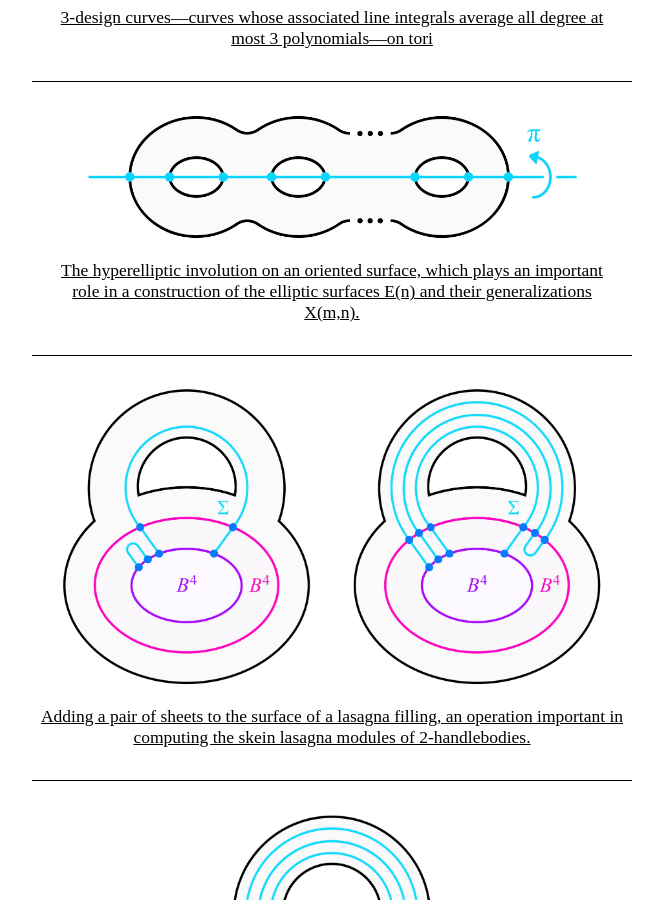
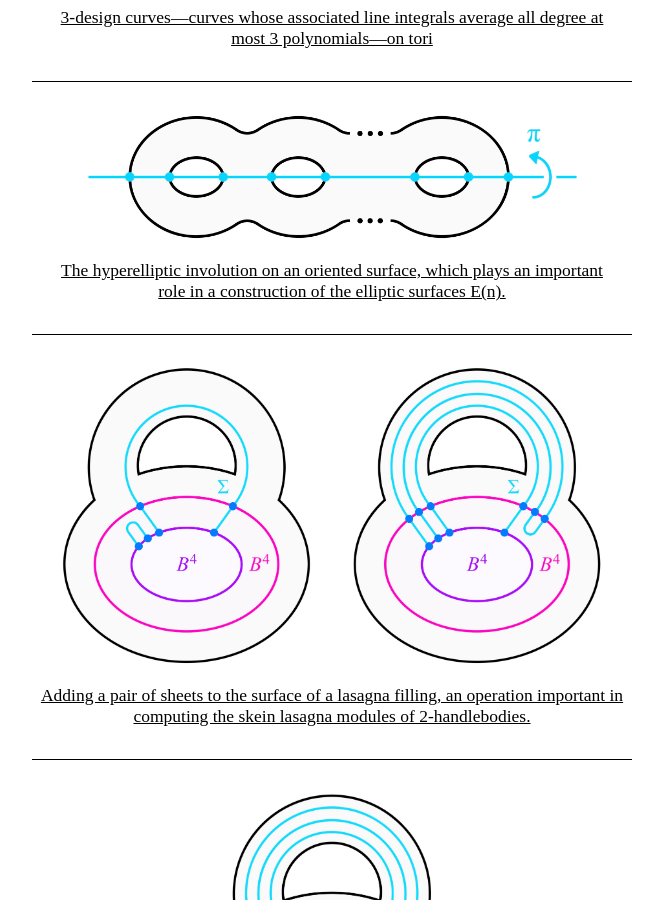
Before and after one commit to AyodejiLindblad/AyodejiLindblad.github.io, a Jekyll site: the page built from index.md, in a window 1280 px wide and 900 px high, scrolled down 3965 px. Shown: the whole window, without its empty margins (308-971 px from the left). Built offline with Jekyll 4.4.1, drawn with Linux system fonts in a browser that asks for light colours; some web fonts are replaced.

Commit message:
removed X(m,n)

```diff
--- a/index.md
+++ b/index.md
@@ -227,7 +227,7 @@ Joint with [Ollie Thakar](https://www.math.harvard.edu/people/thakar-ollie/).
     >
       <a href="#research"
          style="display: block; width: 100%; overflow-wrap: anywhere; word-break: break-word;">
-        The hyperelliptic involution on an oriented surface, which plays an important role in a construction of the elliptic surfaces E(n) and their generalizations X(m,n).
+        The hyperelliptic involution on an oriented surface, which plays an important role in a construction of the elliptic surfaces E(n).
       </a>
     </figcaption>
   </figure>
```
